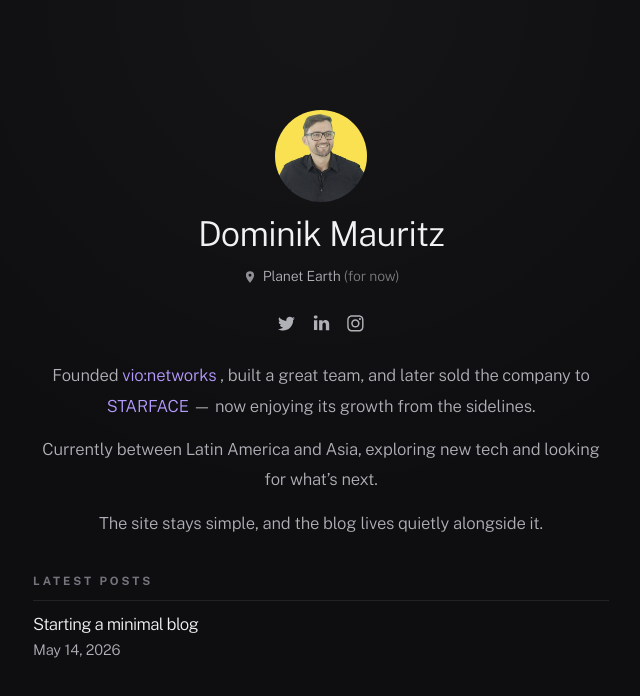
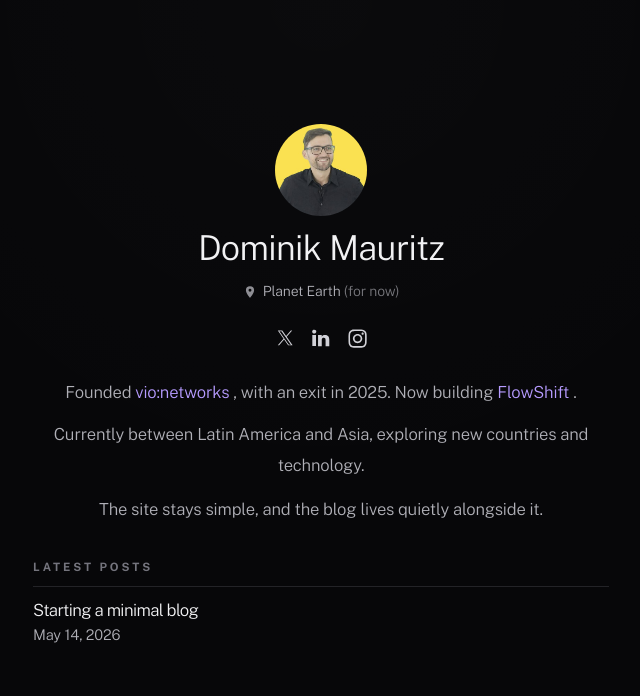
Before and after one commit to dominikmauritz/dominikmauritz-com, an Eleventy site: page src/index.njk in a window 1280 px wide. Shown: the whole page, without its empty margins (319-959 px from the left). Built offline with nearby package versions, Linux system fonts and the light colour scheme; Eleventy itself is replaced by a stand-in of ours; files that its build step writes are made by us from their sources.

Commit message:
Update homepage copy and social icons

```diff
--- a/src/assets/styles.css
+++ b/src/assets/styles.css
@@ -1,7 +1,7 @@
 :root {
   color-scheme: dark;
-  --page-bg: #0e0e10;
-  --page-glow: rgba(255, 255, 255, 0.03);
+  --page-bg: #070709;
+  --page-glow: rgba(255, 255, 255, 0.015);
   --text: #f2f2f4;
   --muted: #b0b0b7;
   --soft: #74747d;
@@ -173,7 +173,7 @@ a:hover {
   display: inline-flex;
   align-items: center;
   justify-content: center;
-  color: var(--muted);
+  color: #d1d1d7;
   text-decoration: none;
   transition: color 0.2s ease, transform 0.2s ease;
 }
@@ -184,8 +184,8 @@ a:hover {
 }
 
 .social-icons svg {
-  width: 1.3rem;
-  height: 1.3rem;
+  width: 1.45rem;
+  height: 1.45rem;
   fill: currentColor;
 }
 
--- a/src/index.njk
+++ b/src/index.njk
@@ -21,10 +21,10 @@ section: home
   </p>
   <ul class="social-icons" aria-label="Social links">
     <li>
-      <a href="https://twitter.com/dominikmauritz" target="_blank" rel="noreferrer noopener" aria-label="Twitter">
+      <a href="https://twitter.com/dominikmauritz" target="_blank" rel="noreferrer noopener" aria-label="X">
         <svg viewBox="0 0 40 40" aria-hidden="true">
           <path
-            d="M36.3 10.2c-1 1.3-2.1 2.5-3.4 3.5 0 .2 0 .4 0 1 0 1.7-.2 3.6-.9 5.3-.6 1.7-1.2 3.5-2.4 5.1-1.1 1.5-2.3 3.1-3.7 4.3-1.4 1.2-3.3 2.3-5.3 3-2.1.8-4.2 1.2-6.6 1.2-3.6 0-7-1-10.2-3 .4 0 1.1.1 1.5.1 3.1 0 5.9-1 8.2-2.9-1.4 0-2.7-.4-3.8-1.3-1.2-1-1.9-2-2.2-3.3.4.1 1 .1 1.2.1.6 0 1.2-.1 1.7-.2-1.4-.3-2.7-1.1-3.7-2.3S5.3 18.2 5.3 16.6v-.1c1 .6 2 .9 3 .9-1-.6-1.5-1.3-2.2-2.4-.6-1-.9-2.1-.9-3.3s.3-2.3 1-3.4c1.5 2.1 3.6 3.6 6 4.9s4.9 2 7.6 2.1c-.1-.6-.1-1.1-.1-1.4 0-1.8.8-3.5 2-4.7 1.2-1.2 2.9-2 4.7-2 2 0 3.6.8 4.8 2.1 1.4-.3 2.9-.9 4.2-1.5-.4 1.5-1.4 2.7-2.9 3.6 1.3-.2 2.6-.5 3.8-1.2Z"
+            d="M23.6 16.9 33.1 6h-2.3l-8.2 9.4L16 6H8.3l9.9 14.1L8.3 31.4h2.3l8.6-9.9 6.9 9.9h7.7L23.6 16.9Zm-3.3 3.8-1-1.4-8.3-11.9h3.5l6.7 9.5 1 1.4 8.7 12.4h-3.5l-7.1-10Z"
           />
         </svg>
       </a>
@@ -53,14 +53,14 @@ section: home
       Founded
       <a href="https://www.vionetworks.de" target="_blank" rel="noreferrer noopener">
         vio:networks
-      </a>, built a great team, and later sold the company to
-      <a href="https://www.starface.com" target="_blank" rel="noreferrer noopener">
-        STARFACE
-      </a> &mdash; now enjoying its growth from the sidelines.
+      </a>, with an exit in 2025. Now building
+      <a href="https://flowshift.fm" target="_blank" rel="noreferrer noopener">
+        FlowShift
+      </a>.
     </p>
     <p>
-      Currently between Latin America and Asia, exploring new tech and looking
-      for what&rsquo;s next.
+      Currently between Latin America and Asia, exploring new countries and
+      technology.
     </p>
   </div>
   <p class="lede">
```
